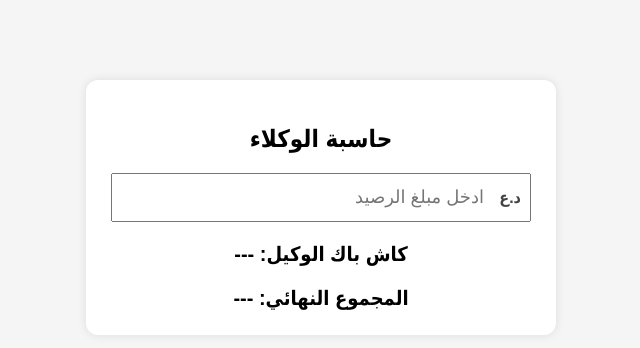
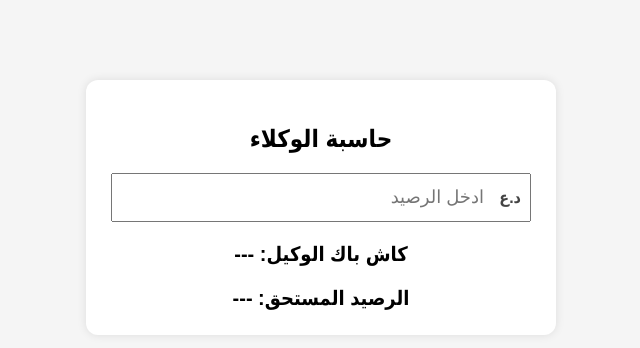
Before and after one commit to Jawss9/agent-calculator-v1, a plain HTML site: page index.html in a window 1280 px wide. Shown: the full height of the page, 319-959 px from the left. Drawn offline with Linux system fonts and the light colour scheme.

Commit message:
Update index.html

```diff
--- a/index.html
+++ b/index.html
@@ -61,7 +61,7 @@ input {
 
 <div class="input-box">
   <span class="currency">د.ع</span>
-  <input type="text" id="balance" placeholder="ادخل مبلغ الرصيد" oninput="calc()">
+  <input type="text" id="balance" placeholder="ادخل الرصيد" oninput="calc()">
 </div>
 
 <div class="result" id="calcResult">
@@ -69,7 +69,7 @@ input {
 </div>
 
 <div class="result" id="totalResult">
-المجموع النهائي: ---
+الرصيد المستحق: ---
 </div>
 
 </div>
@@ -97,7 +97,7 @@ function calc() {
    "كاش باك الوكيل: " + Math.round(result).toLocaleString() + " د.ع";
 
   document.getElementById("totalResult").innerText =
-   "المجموع النهائي: " + Math.round(total).toLocaleString() + " د.ع";
+   "الرصيد المستحق: " + Math.round(total).toLocaleString() + " د.ع";
 }
 </script>
 
```
